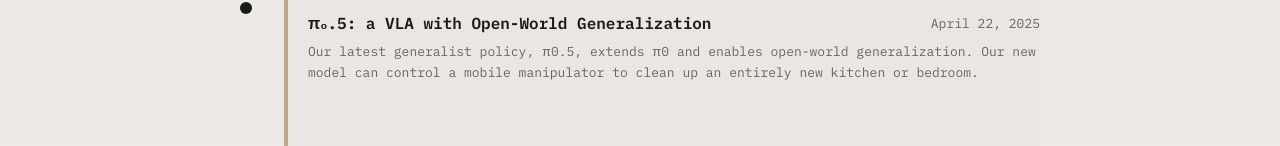
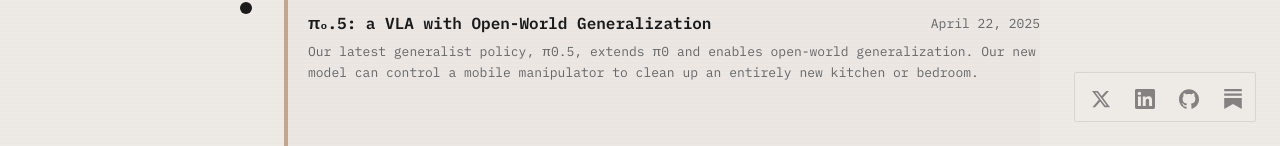
Before and after one commit to jaidev-jayakumar/jdsnotes, a Next.js app: page / in a window 1280 px wide. Shown: the part 654-800 px from the top of the page. Built offline with nearby package versions, Linux system fonts and the light colour scheme.

Commit message:
added socials

```diff
--- a/app/layout.tsx
+++ b/app/layout.tsx
@@ -4,10 +4,10 @@
 import Header from "@/components/Header";
 import Footer from "@/components/Footer";
 import ScrollProgress from "@/components/ScrollProgress";
-import BackToTop from "@/components/BackToTop";
 import ReadingProgress from "@/components/ReadingProgress";
 import Breadcrumbs from "@/components/Breadcrumbs";
 import SideNav from "@/components/SideNav";
+import FloatingSocial from "@/components/FloatingSocial";
 
 const ibmPlexMono = IBM_Plex_Mono({
   subsets: ["latin"],
@@ -42,7 +42,7 @@
         <SideNav />
         <main className="min-h-screen">{children}</main>
         <Footer />
-        <BackToTop />
+        <FloatingSocial />
         <ReadingProgress />
       </body>
     </html>
--- a/components/BackToTop.tsx
+++ /dev/null
@@ -1,40 +0,0 @@
-"use client";
-
-import { useEffect, useState } from "react";
-
-export default function BackToTop() {
-  const [isVisible, setIsVisible] = useState(false);
-
-  useEffect(() => {
-    const toggleVisibility = () => {
-      if (window.scrollY > 500) {
-        setIsVisible(true);
-      } else {
-        setIsVisible(false);
-      }
-    };
-
-    window.addEventListener("scroll", toggleVisibility);
-    return () => window.removeEventListener("scroll", toggleVisibility);
-  }, []);
-
-  const scrollToTop = () => {
-    window.scrollTo({
-      top: 0,
-      behavior: "smooth",
-    });
-  };
-
-  return (
-    <button
-      onClick={scrollToTop}
-      className={`fixed bottom-8 right-8 w-10 h-10 bg-accent/10 hover:bg-accent/20 backdrop-blur-sm
-        border border-accent/30 font-mono text-[11px] transition-all duration-300 text-accent
-        ${isVisible ? 'opacity-100 translate-y-0' : 'opacity-0 translate-y-4 pointer-events-none'}
-        hover:scale-110 active:scale-95 hover:shadow-[0_0_12px_rgba(139,69,19,0.3)]`}
-      aria-label="Back to top"
-    >
-      ↑
-    </button>
-  );
-}
--- /dev/null
+++ b/components/FloatingSocial.tsx
@@ -0,0 +1,64 @@
+"use client";
+
+export default function FloatingSocial() {
+  const socials = [
+    {
+      name: "Twitter",
+      url: "https://twitter.com",
+      icon: (
+        <svg className="w-5 h-5" fill="currentColor" viewBox="0 0 24 24">
+          <path d="M18.244 2.25h3.308l-7.227 8.26 8.502 11.24H16.17l-5.214-6.817L4.99 21.75H1.68l7.73-8.835L1.254 2.25H8.08l4.713 6.231zm-1.161 17.52h1.833L7.084 4.126H5.117z" />
+        </svg>
+      ),
+    },
+    {
+      name: "LinkedIn",
+      url: "https://linkedin.com",
+      icon: (
+        <svg className="w-5 h-5" fill="currentColor" viewBox="0 0 24 24">
+          <path d="M20.447 20.452h-3.554v-5.569c0-1.328-.027-3.037-1.852-3.037-1.853 0-2.136 1.445-2.136 2.939v5.667H9.351V9h3.414v1.561h.046c.477-.9 1.637-1.85 3.37-1.85 3.601 0 4.267 2.37 4.267 5.455v6.286zM5.337 7.433c-1.144 0-2.063-.926-2.063-2.065 0-1.138.92-2.063 2.063-2.063 1.14 0 2.064.925 2.064 2.063 0 1.139-.925 2.065-2.064 2.065zm1.782 13.019H3.555V9h3.564v11.452zM22.225 0H1.771C.792 0 0 .774 0 1.729v20.542C0 23.227.792 24 1.771 24h20.451C23.2 24 24 23.227 24 22.271V1.729C24 .774 23.2 0 22.222 0h.003z" />
+        </svg>
+      ),
+    },
+    {
+      name: "GitHub",
+      url: "https://github.com",
+      icon: (
+        <svg className="w-5 h-5" fill="currentColor" viewBox="0 0 24 24">
+          <path d="M12 .297c-6.63 0-12 5.373-12 12 0 5.303 3.438 9.8 8.205 11.385.6.113.82-.258.82-.577 0-.285-.01-1.04-.015-2.04-3.338.724-4.042-1.61-4.042-1.61C4.422 18.07 3.633 17.7 3.633 17.7c-1.087-.744.084-.729.084-.729 1.205.084 1.838 1.236 1.838 1.236 1.07 1.835 2.809 1.305 3.495.998.108-.776.417-1.305.76-1.605-2.665-.3-5.466-1.332-5.466-5.93 0-1.31.465-2.38 1.235-3.22-.135-.303-.54-1.523.105-3.176 0 0 1.005-.322 3.3 1.23.96-.267 1.98-.399 3-.405 1.02.006 2.04.138 3 .405 2.28-1.552 3.285-1.23 3.285-1.23.645 1.653.24 2.873.12 3.176.765.84 1.23 1.91 1.23 3.22 0 4.61-2.805 5.625-5.475 5.92.42.36.81 1.096.81 2.22 0 1.606-.015 2.896-.015 3.286 0 .315.21.69.825.57C20.565 22.092 24 17.592 24 12.297c0-6.627-5.373-12-12-12" />
+        </svg>
+      ),
+    },
+    {
+      name: "Substack",
+      url: "https://substack.com",
+      icon: (
+        <svg className="w-5 h-5" fill="currentColor" viewBox="0 0 24 24">
+          <path d="M22.539 8.242H1.46V5.406h21.08v2.836zM1.46 10.812V24L12 18.11 22.54 24V10.812H1.46zM22.54 0H1.46v2.836h21.08V0z" />
+        </svg>
+      ),
+    },
+  ];
+
+  return (
+    <div className="fixed bottom-6 right-6 z-40 flex flex-row gap-3
+      bg-background/80 backdrop-blur-sm border border-foreground/10 p-2 rounded-sm">
+      {socials.map((social) => (
+        <a
+          key={social.name}
+          href={social.url}
+          target="_blank"
+          rel="noopener noreferrer"
+          className="w-8 h-8 flex items-center justify-center
+            text-foreground/50 hover:text-accent
+            transition-all duration-300 hover:scale-110 group"
+          aria-label={social.name}
+        >
+          <span className="w-4 h-4 transition-transform duration-300 group-hover:scale-110">
+            {social.icon}
+          </span>
+        </a>
+      ))}
+    </div>
+  );
+}
```
